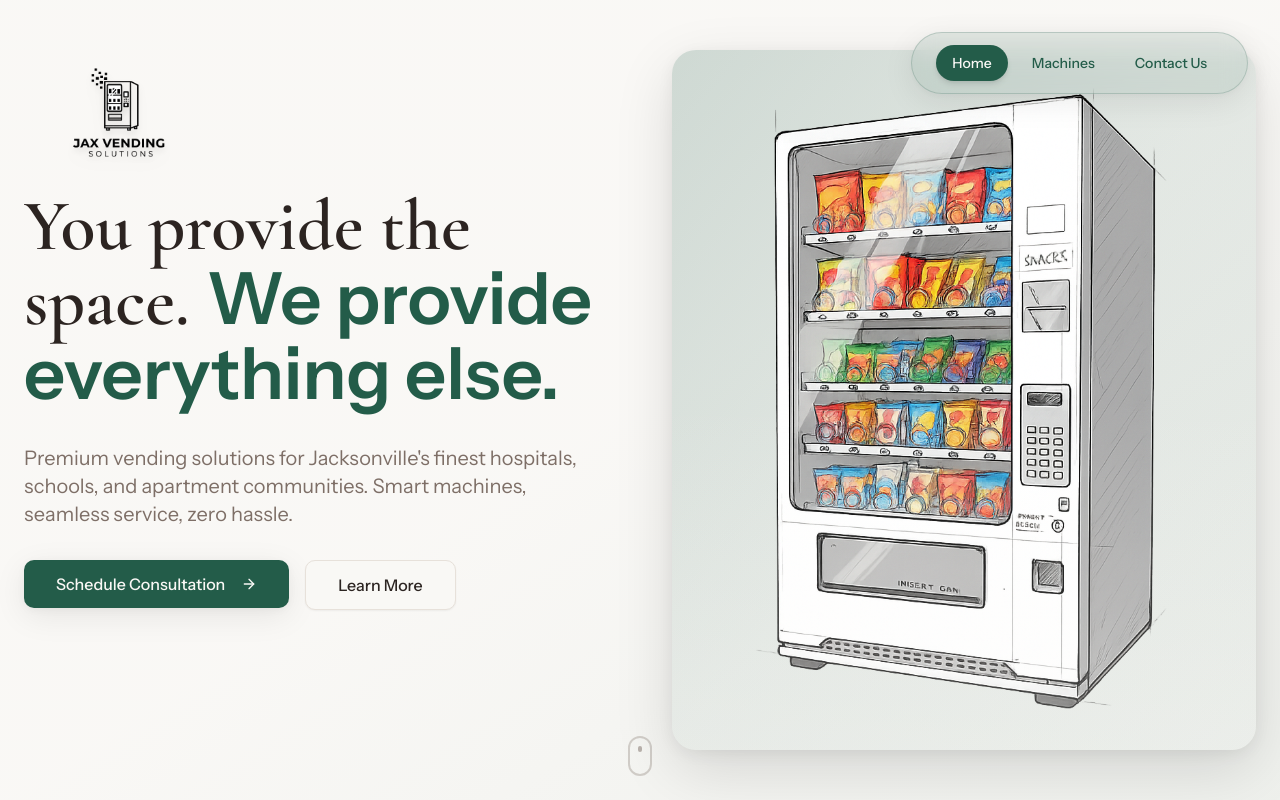
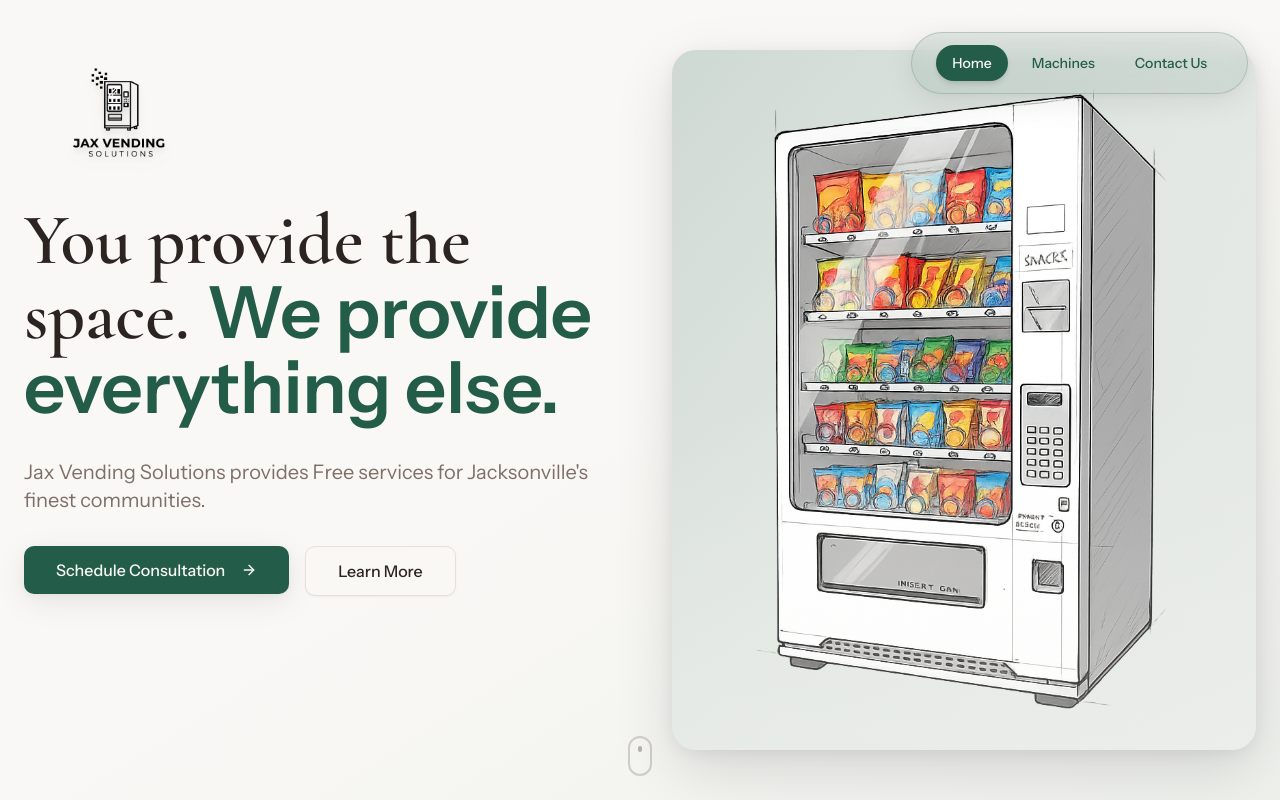
Before and after one commit to devs-10pt/Jaxvendingsolutions.com, a React (Vite) app in the folder webapp/: page / in a window 1280 px wide. Shown: the top 800 px of the page. Built offline with nearby package versions, Linux system fonts and the light colour scheme.

Commit message:
Update webapp/src/components/sections/Hero.tsx

```diff
--- a/webapp/src/components/sections/Hero.tsx
+++ b/webapp/src/components/sections/Hero.tsx
@@ -35,10 +35,7 @@ export const Hero = () => {
             animate={{ opacity: 1, y: 0 } as any}
             transition={{ duration: 0.8, delay: 0.4, ease: [0.22, 1, 0.36, 1] } as any}
             className="text-lg sm:text-xl text-muted-foreground leading-relaxed max-w-xl"
-          >
-            Premium vending solutions for Jacksonville's finest hospitals, schools,
-            and apartment communities. Smart machines, seamless service, zero hassle.
-          </motion.p>
+          >Jax Vending Solutions provides Free services for Jacksonville's finest communities.</motion.p>
 
           <motion.div
             initial={{ opacity: 0, y: 20 } as any}
```
